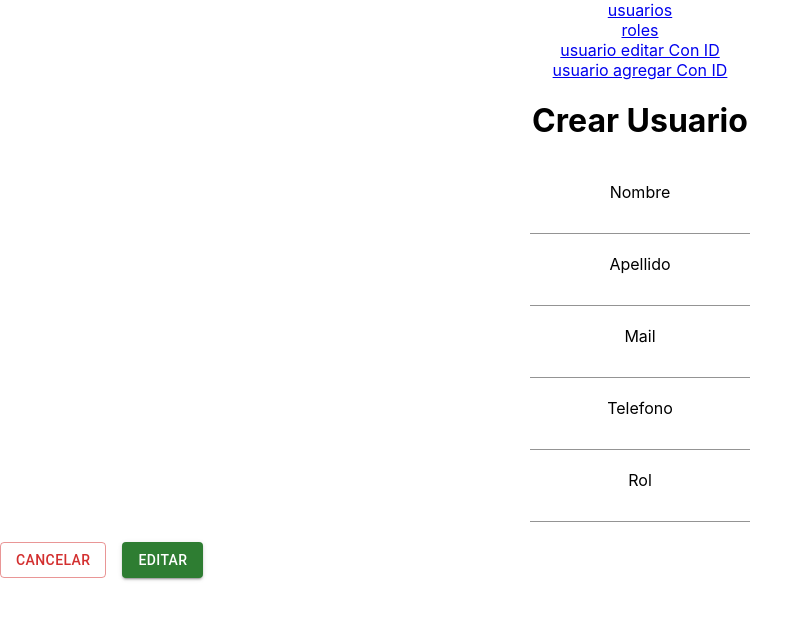
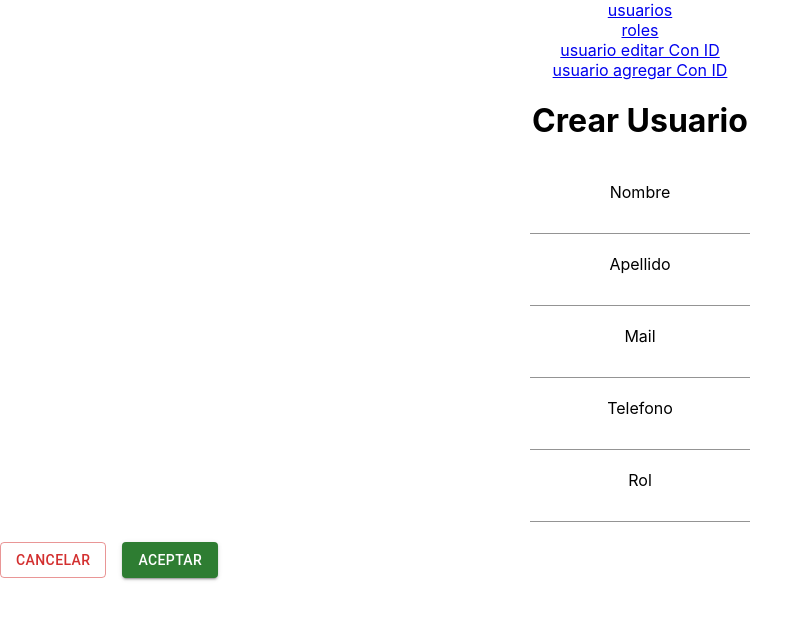
Before and after one commit to Crafty-TI/AgendaVirtual, a React (Create React App) app in the folder AgendaVirtual.Front/: page /crearusuario in a window 1280 px wide. Shown: the top 620 px of the page, without its empty margins (0-810 px from the left). Built offline with nearby package versions, Linux system fonts and the light colour scheme; no server answers.

Commit message:
Función de editar usuario

```diff
--- a/AgendaVirtual.Front/src/Pantallas/Usuario/index.tsx
+++ b/AgendaVirtual.Front/src/Pantallas/Usuario/index.tsx
@@ -68,7 +68,7 @@ export const Usuario: React.FC = () => {
                             <Button variant="contained" color="success" onClick={() => {
                                 updateUsuario(form.id)
                             }}>
-                                Editar
+                                Aceptar
                             </Button>
                         </Stack>
                     </div>
```
